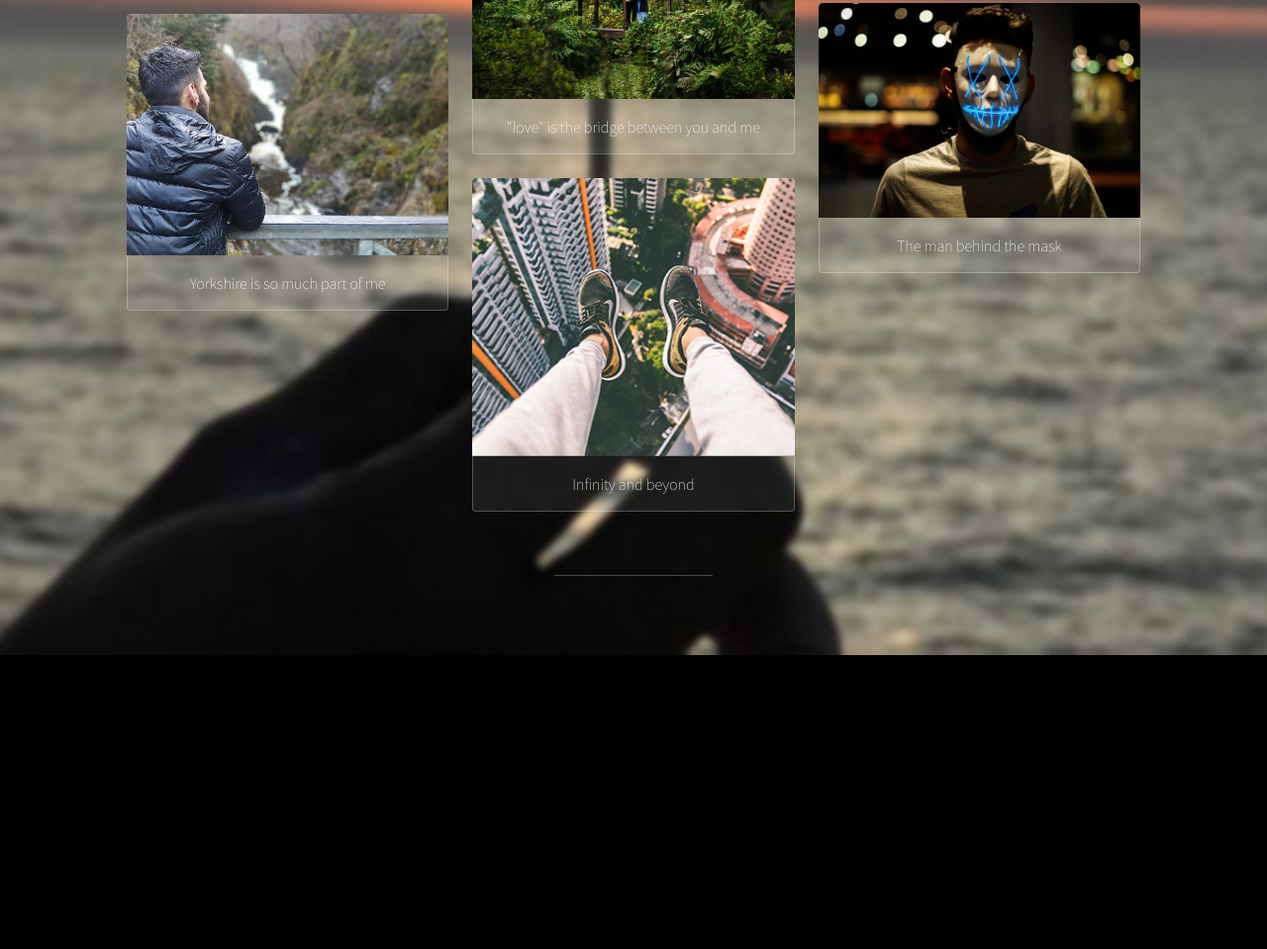
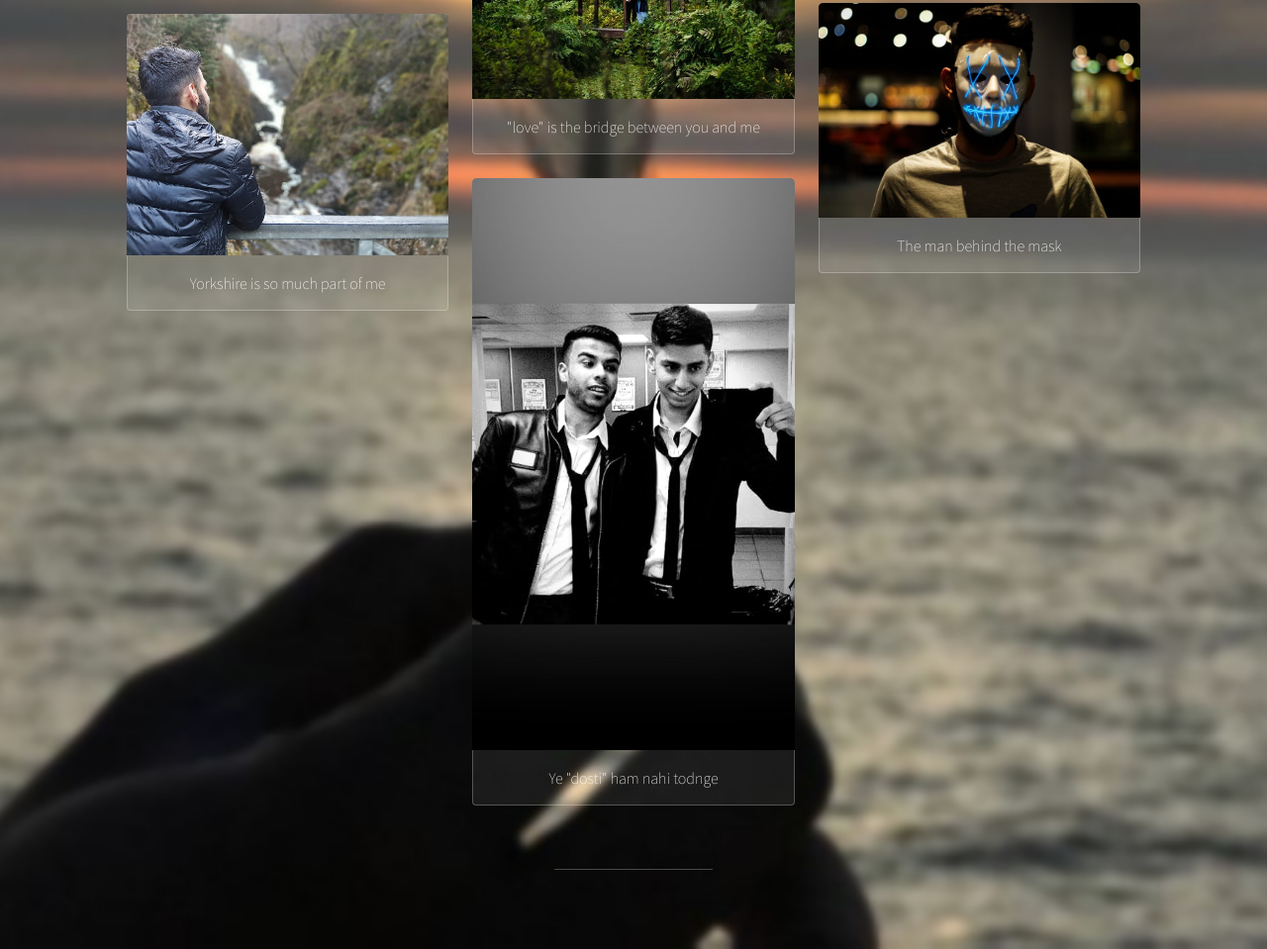
Before and after one commit to rkali1/mywebsite, a plain HTML site: page portfolio.html in a window 1280 px wide. Shown: the part 1002-1961 px from the top of the page at 99% size. Before the commit the page ends 1664 px from the top, so only its background shows below. Drawn offline with Linux system fonts and the light colour scheme.

Commit message:
Friendship

```diff
--- a/portfolio.html
+++ b/portfolio.html
@@ -63,9 +63,9 @@
 										<img src="images/thumbs/me5.jpg" alt="" />
 										<h3>"love" is the bridge between you and me</h3>
 									</a>
-									<a href="images/fulls/05.jpg">
-										<img src="images/thumbs/05.jpg" alt="" />
-										<h3>Infinity and beyond</h3>
+									<a href="images/fulls/me11.jpg">
+										<img src="images/thumbs/me11.jpg" alt="" />
+										<h3>Ye "dosti" ham nahi todnge</h3>
 									</a>
 								</div>
 								<div>
```
